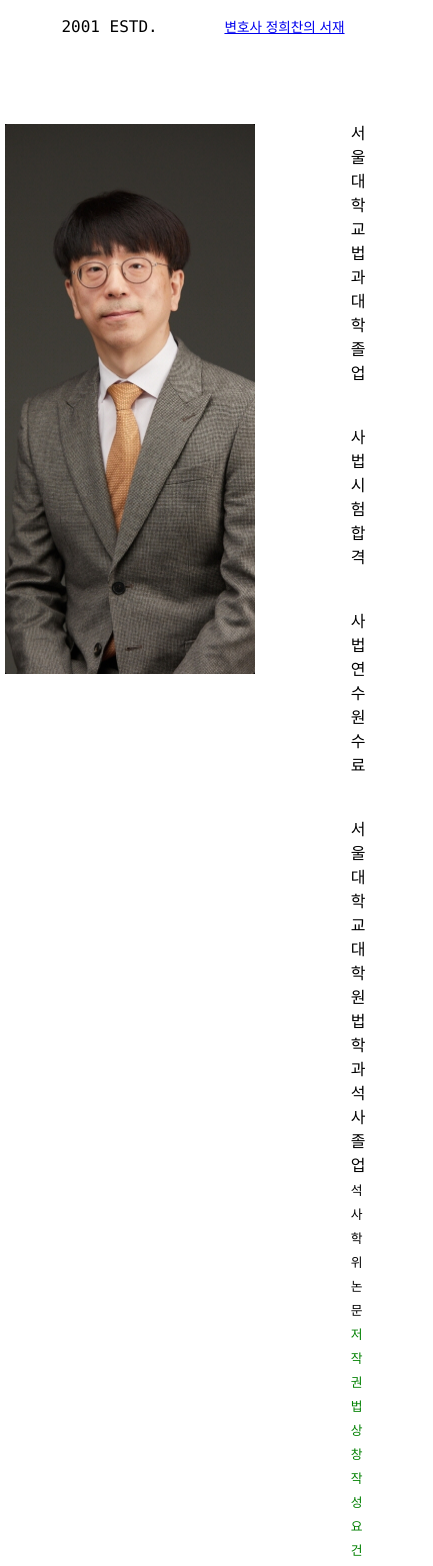
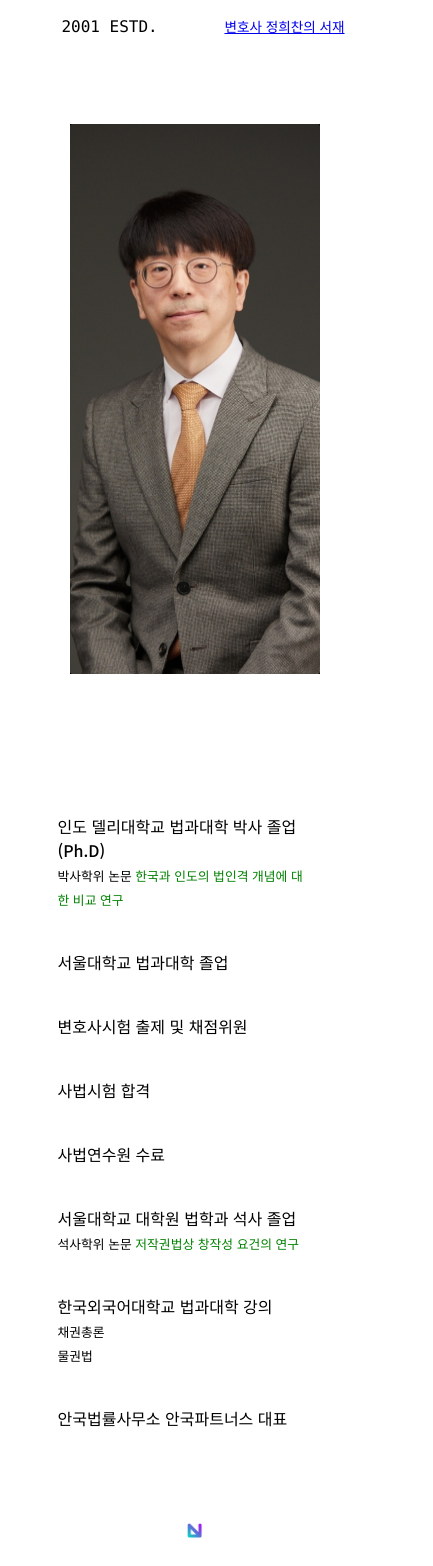
Before and after one commit to HCHJEONG/angukLawWebsiteNextJs14, a Next.js app: page /members in a window 390 px wide. Shown: the top 1566 px of the page, 433 px wide, since content can reach past the window. Built offline with nearby package versions, Linux system fonts and the light colour scheme; a web font is replaced by a local one.

Commit message:
완성(기본)

```diff
--- a/app/about/page.module.css
+++ b/app/about/page.module.css
@@ -39,7 +39,7 @@
   font-size: 1.3rem;
 }
 
-@media (max-width: 600px) {
+@media (max-width: 1000px) {
   .about_content_wrapper {
     flex-direction: column;
   }
--- a/app/areas/page.module.css
+++ b/app/areas/page.module.css
@@ -39,7 +39,7 @@
  font-size: 1.3rem;
 }
 
-@media (max-width: 600px) {
+@media (max-width: 1000px) {
  .areas_content_wrapper {
    flex-direction: column;
  }
--- a/app/members/page.module.css
+++ b/app/members/page.module.css
@@ -41,7 +41,11 @@
 }
 
 @media (max-width: 600px) {
-  .about_content_wrapper {
+  .members_content_wrapper {
     flex-direction: column;
   }
+  .members_content_column {
+    margin-left: auto;
+    margin-right: auto;
+  }
 }
--- a/app/members/page.tsx
+++ b/app/members/page.tsx
@@ -26,7 +26,24 @@ export default function Members () {
         <div className={styles.members_content_column}>
           <p className={styles.para_wrapper}>
             {t(
+              "인도 델리대학교 법과대학 박사 졸업 (Ph.D)"
+            )}
+            <br/>
+            <span style={{fontSize: '0.8rem'}}>
+              {t("박사학위 논문 ")}
+            </span>
+            <span style={{fontSize: '0.8rem', color: 'green',}}>
+              {t("한국과 인도의 법인격 개념에 대한 비교 연구 ")}
+            </span>
+          </p>
+          <p className={styles.para_wrapper}>
+            {t(
               "서울대학교 법과대학 졸업 "
+            )}
+          </p>
+          <p className={styles.para_wrapper}>
+            {t(
+              "변호사시험 출제 및 채점위원 "
             )}
           </p>
           <p className={styles.para_wrapper}>
@@ -53,18 +70,6 @@ export default function Members () {
           </p>
           <p className={styles.para_wrapper}>
             {t(
-              "인도 델리대학교 법과대학 박사 졸업 "
-            )}
-            <br/>
-            <span style={{fontSize: '0.8rem'}}>
-              {t("박사학위 논문 ")}
-            </span>
-            <span style={{fontSize: '0.8rem', color: 'green',}}>
-              {t("한국과 인도의 법인격 개념에 대한 비교 연구 ")}
-            </span>
-          </p>
-          <p className={styles.para_wrapper}>
-            {t(
               "한국외국어대학교 법과대학 강의 "
             )}
             <br/>
@@ -78,11 +83,6 @@ export default function Members () {
           </p>
           <p className={styles.para_wrapper}>
             {t(
-              "변호사시험 출제 및 채점위원 "
-            )}
-          </p>
-          <p className={styles.para_wrapper}>
-            {t(
               "안국법률사무소 안국파트너스 대표 "
             )}
           </p>
```
Also changed, not shown: app/contact/page.module.css (+16 -0 lines), app/contact/page.tsx (+7 -16 lines).
